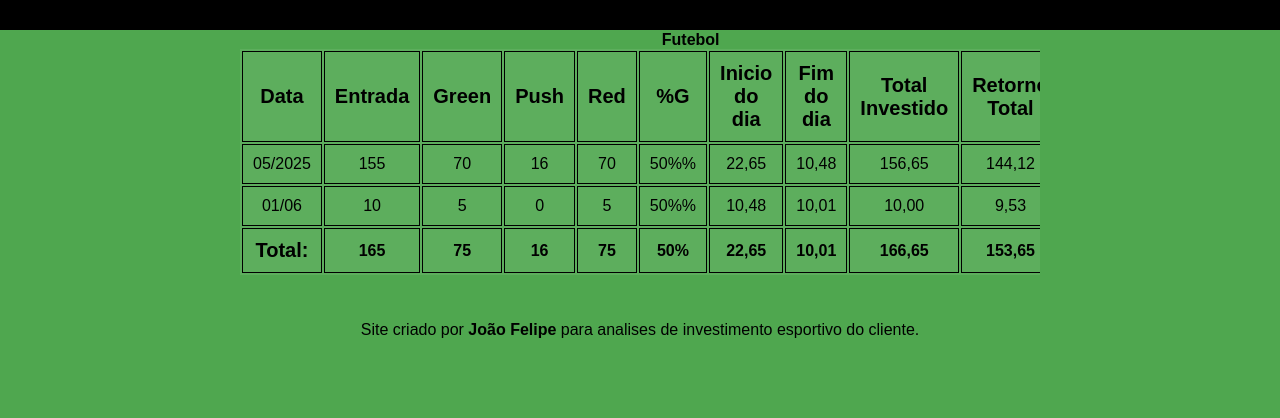
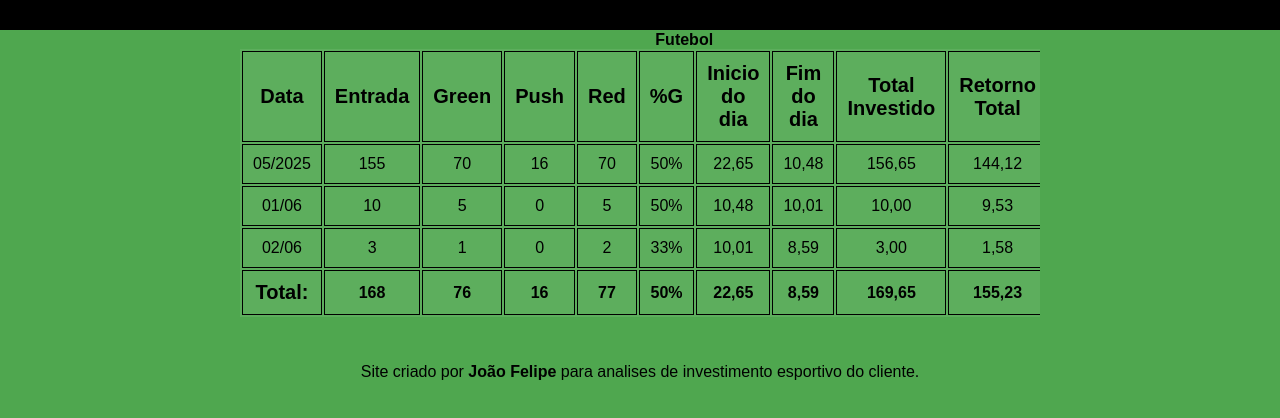
Before and after one commit to joaofelipecode/Relatorio, a plain HTML site: page index.html in a window 1280 px wide. Shown: the part 118-536 px from the top of the page. Drawn offline with Linux system fonts and the light colour scheme.

Commit message:
atua: 02/06

```diff
--- a/index.html
+++ b/index.html
@@ -39,7 +39,7 @@
                                     <td>70</td>
                                     <td>16</td>
                                     <td>70</td>
-                                    <td id="porc">50%%</td>
+                                    <td id="porc">50%</td>
                                     <td>22,65</td>
                                     <td>10,48</td>
                                     <td>156,65</td>
@@ -52,27 +52,41 @@
                                     <td>5</td>
                                     <td>0</td>
                                     <td>5</td>
-                                    <td id="porc">50%%</td>
+                                    <td id="porc">50%</td>
                                     <td>10,48</td>
                                     <td>10,01</td>
                                     <td>10,00</td>
                                     <td>9,53</td>
                                     <td>-0,47</td>
                                 </tr>
+                                <tr>
+                                    <td>02/06</td>
+                                    <td>3</td>
+                                    <td>1</td>
+                                    <td>0</td>
+                                    <td>2</td>
+                                    <td id="porc">33%</td>
+                                    <td>10,01</td>
+                                    <td>8,59</td>
+                                    <td>3,00</td>
+                                    <td>1,58</td>
+                                    <td>-1,42</td>
+
+                                </tr>
                             </tbody>
                             <tfoot>
                                 <tr>
                                     <th id="txt">Total:</th>
-                                    <td id="total">165</td>
-                                    <td id="total">75</td>
+                                    <td id="total">168</td>
+                                    <td id="total">76</td>
                                     <td id="total">16</td>
-                                    <td id="total">75</td>
+                                    <td id="total">77</td>
                                     <td id="total">50%</td>
                                     <td id="total">22,65</td>
-                                    <td id="total">10,01</td>
-                                    <td id="total">166,65</td>
-                                    <td id="total">153,65</td>
-                                    <td id="total">-13,00</td>
+                                    <td id="total">8,59</td>
+                                    <td id="total">169,65</td>
+                                    <td id="total">155,23</td>
+                                    <td id="total">-14,06</td>
                                 </tr>
                             </tfoot>
                         </table>
```
